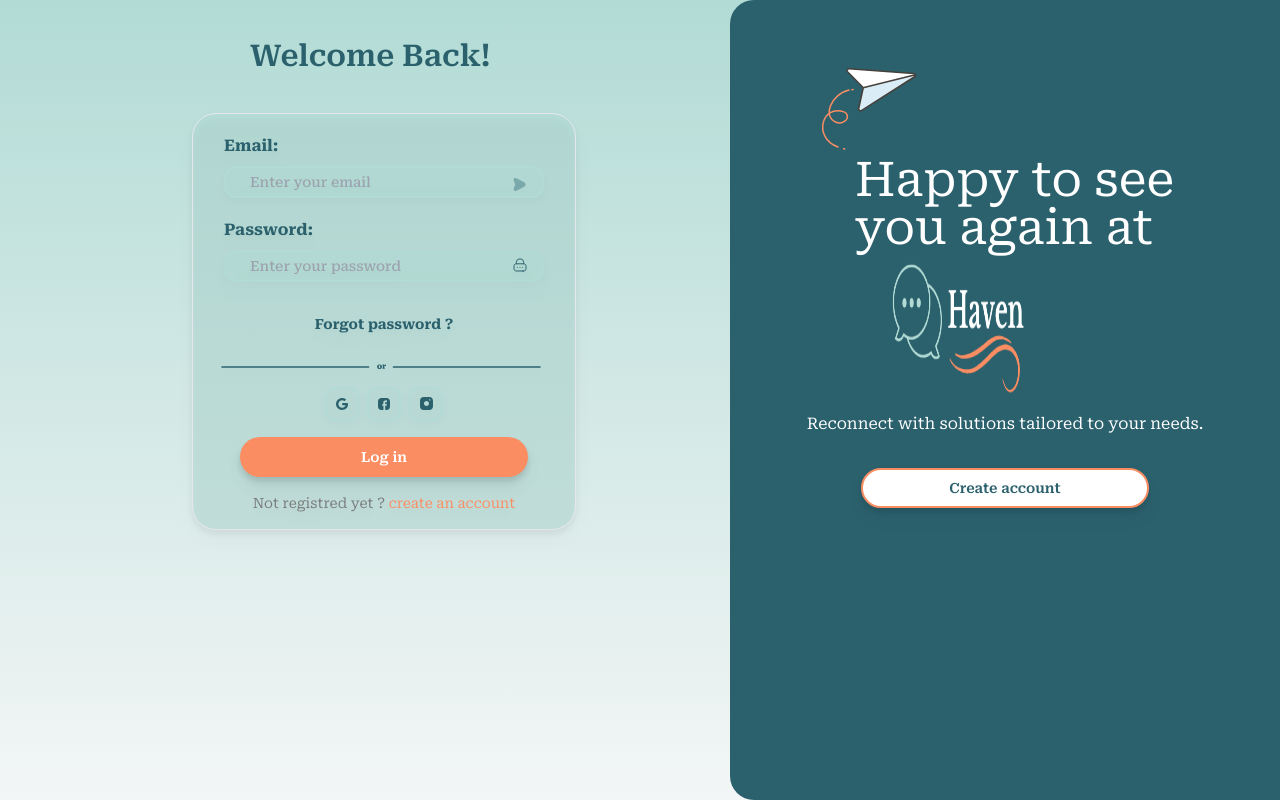
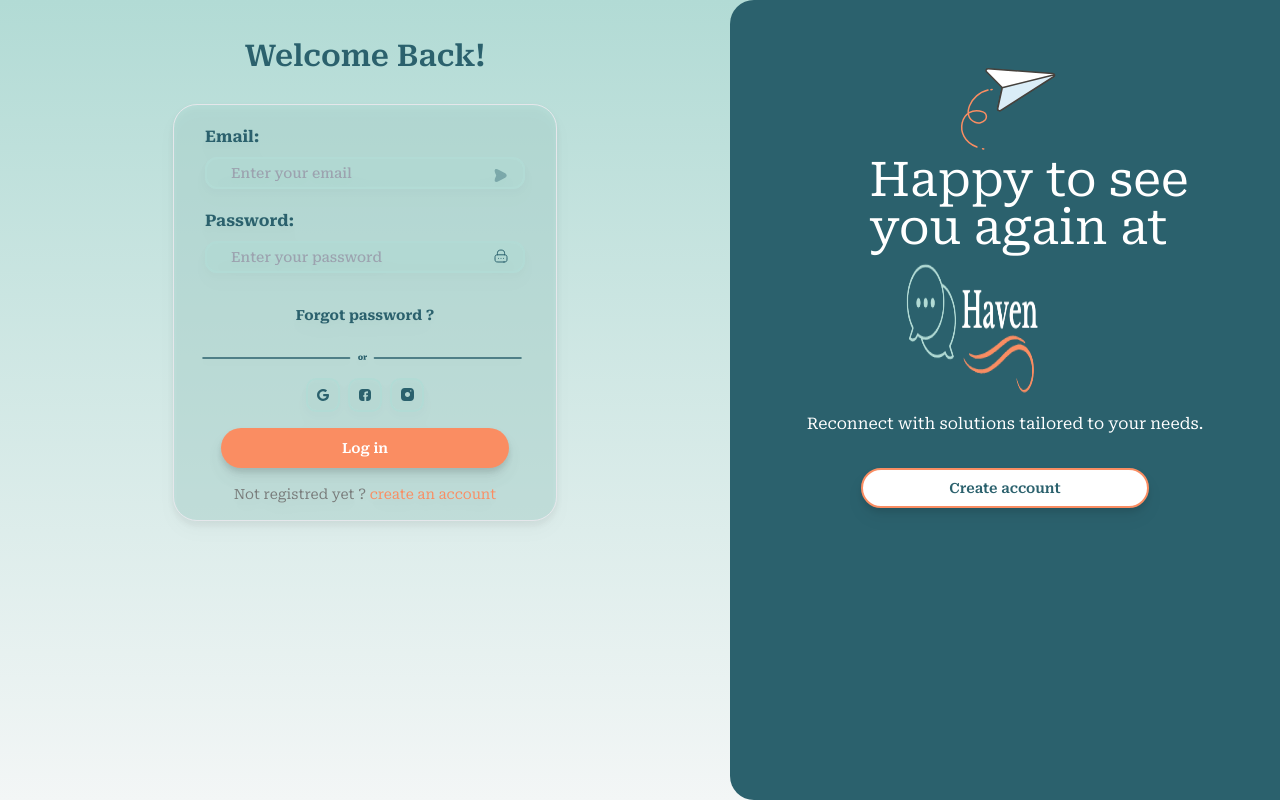
Before and after one commit to nagbisafae/chat-app, a React (Create React App) app: page /Login in a window 1280 px wide. Built offline with nearby package versions, Linux system fonts and the light colour scheme.

Commit message:
6 changes

```diff
--- a/src/components/Avatardiv.js
+++ b/src/components/Avatardiv.js
@@ -2,7 +2,9 @@ import React from "react";
 
 function Avatardiv({ img, name, lastmess, numb, bgcol, mg, bgnumb }) {
   return (
-    <div className={`${bgcol} w-72 rounded-3xl h-24 flex  `}>
+    <div
+      className={`${bgcol} w-72 rounded-3xl h-24 flex cursor-pointer hover:bg-customBlue1 `}
+    >
       <img src={img} className=" w-20 h-20" alt="img" />
       <div class="flex flex-col justify-center">
         <div className={`flex justify-between`}>
--- a/src/components/Chatdiv.js
+++ b/src/components/Chatdiv.js
@@ -15,7 +15,7 @@ function Chatdiv() {
           placeholder="Search"
           className="outline-none text-sm"
         />
-        <CiSearch className="text-gray-500 self-center text-lg " />
+        <CiSearch className="text-gray-500 self-center text-lg cursor-pointer " />
       </div>
       <div className="flex justify-center items-center mt-4">
         <Avatardiv
--- a/src/components/GreenCard.js
+++ b/src/components/GreenCard.js
@@ -8,13 +8,14 @@ function GreenCard({
   maintxt1,
   roundedClass,
   btnhref,
+  att,
 }) {
   const navigate = useNavigate();
   return (
     <div
-      className={`bg-customBlue h-screen w-custom2 ${roundedClass} flex justify-center  pt-12  `}
+      className={`bg-customBlue h-screen w-custom2 ${roundedClass} flex justify-center  pt-12 ${att} `}
     >
-      <div class="flex flex-col ">
+      <div class="flex flex-col justify-center items-center ">
         <svg
           width="119"
           height="108"
--- a/src/components/Infodiv.js
+++ b/src/components/Infodiv.js
@@ -47,8 +47,8 @@ function Infodiv() {
           />
         )}
       </div>
-      <div className=" bg-white bg-opacity-70 h-72 rounded-lg mt-3 pt-6 w-custom6 justify-center items-center ">
-        <div className="grid grid-cols-2 justify-items-center items-center">
+      <div className=" bg-white bg-opacity-70 lg:h-72 h-custom3 rounded-lg mt-3 pt-6 lg:w-custom6 w-custom md:w-custom1 justify-center items-center ">
+        <div className="grid lg:grid-cols-2 grid-cols-1 justify-items-center items-center">
           <Infochamps
             label="Full Name"
             value={userName}
--- a/src/components/Navbar.js
+++ b/src/components/Navbar.js
@@ -5,7 +5,9 @@ import { FaHome, FaComments, FaUser, FaSignOutAlt } from "react-icons/fa";
 function Navbar() {
   return (
     <>
-      <div class="bg-white bg-opacity-70  w-40 h-custom5 rounded-xl ml-4 shadow-lg  flex justify-center pt-6  ">
+      <div
+        class={`bg-white bg-opacity-70  w-40 h-custom5 rounded-xl ml-4 shadow-lg  justify-center pt-6  hidden md:hidden lg:flex`}
+      >
         <div>
           <ButtonsBar icone={FaHome} label="Home" btnhref="/Home" />
           <ButtonsBar icone={FaComments} label="Chats" btnhref="/Chats" />
--- a/src/pages/Login.js
+++ b/src/pages/Login.js
@@ -4,14 +4,17 @@ import Socialmedia from "../components/Socialmedia";
 import GreenCard from "../components/GreenCard";
 function login() {
   return (
-    <div class=" bg-gradient-to-b from-BlueVert to-[#F3F6F6] min-h-screen ">
-      <div class="flex justify-between ">
-        <div>
-          {/* Premier partie  */}
-          <label class="font-serif font-semibold text-customBlue leading-4 text-3xl mt-12 ml-custt inline-block ">
+    <>
+      <div className=" bg-gradient-to-b from-BlueVert to-[#F3F6F6]">
+        <div className="flex justify-between ">
+          <div class=" bg-gradient-to-b w-custom7 from-BlueVert to-[#F3F6F6] min-h-screen ">
+            <div class=" flex justify-center items-center ">
+              <label class="font-serif font-semibold text-customBlue leading-4 text-3xl mt-12 inline-block ">
                 Welcome Back!
               </label>
-          <div class=" mt-10  ml-48 drop-shadow-lg rounded-3xl border border-BlueVert-2 w-96  bg-BlueVert bg-opacity-50 ">
+            </div>
+            <div class=" flex justify-center items-center ">
+              <div class=" mt-10    drop-shadow-lg rounded-3xl border border-BlueVert-2 w-96  bg-BlueVert bg-opacity-50 ">
                 {/* Formulaire   */}
                 <form class="relative">
                   <div class="flex justify-center items-center">
@@ -95,8 +98,11 @@ function login() {
                 />
               </div>
             </div>
+            <div>{/*Deuxieme partie  */}</div>
+          </div>
           <div>
             <GreenCard
+              att="hidden md:hidden lg:block"
               roundedClass="rounded-s-3xl"
               btntxt="Create account"
               btnhref="/Signup"
@@ -106,8 +112,8 @@ function login() {
             />
           </div>
         </div>
-      <div>{/*Deuxieme partie  */}</div>
       </div>
+    </>
   );
 }
 
--- a/src/pages/Profile.js
+++ b/src/pages/Profile.js
@@ -7,7 +7,7 @@ function profile() {
   return (
     <div className="bg-BlueVert min-h-screen pt-6 pb-3">
       <div className="flex">
-        <Navbar />
+        <Navbar att="" />
         <div className="flex flex-col items-center flex-1">
           <Header />
           {/* <Profilepic /> */}
--- a/src/pages/Signup.js
+++ b/src/pages/Signup.js
@@ -5,10 +5,11 @@ import GreenCard from "../components/GreenCard";
 
 function signup() {
   return (
-    <div class=" bg-gradient-to-b from-BlueVert to-[#F3F6F6] min-h-screen ">
-      <div class="flex justify-between">
+    <>
+      <div className="flex justify-between bg-gradient-to-b from-BlueVert to-[#F3F6F6]">
         <div>
           <GreenCard
+            att="hidden md:hidden lg:block"
             btnhref="/Login"
             roundedClass="rounded-e-3xl"
             btntxt="Log In"
@@ -16,12 +17,14 @@ function signup() {
             maintxt=" Welcome to "
           />
         </div>
-        <div>
-          {/* Premier partie  */}
-          <label class="font-serif font-semibold text-customBlue leading-4 text-4xl mt-8 ml-28 inline-block ">
+        <div class=" bg-gradient-to-b from-BlueVert to-[#F3F6F6] min-h-screen w-custom7 ">
+          <div className="flex justify-center items-center">
+            <label class="font-serif font-semibold text-customBlue leading-4 text-4xl mt-8 mb-3 inline-block ">
               Join Us!
             </label>
-          <div class=" mt-3  mr-48 drop-shadow-lg rounded-3xl border border-BlueVert-2 w-96  bg-BlueVert bg-opacity-50 ">
+          </div>
+          <div className="flex justify-center items-center">
+            <div class=" mt-3  drop-shadow-lg rounded-3xl border border-BlueVert-2 w-96  bg-BlueVert bg-opacity-50 ">
               {/* Formulaire   */}
               <form class="relative">
                 <div class="flex justify-center items-center">
@@ -131,8 +134,8 @@ function signup() {
             </div>
           </div>
         </div>
-      <div>{/*Deuxieme partie  */}</div>
       </div>
+    </>
   );
 }
 
--- a/tailwind.config.js
+++ b/tailwind.config.js
@@ -32,6 +32,7 @@ module.exports = {
         custom4: "225px",
         custom5: "777px",
         custom6: "950px",
+        custom7: "730px",
       },
       top: {
         cus: "225px",
```
Lines whose indentation alone changed are shown as unchanged.
